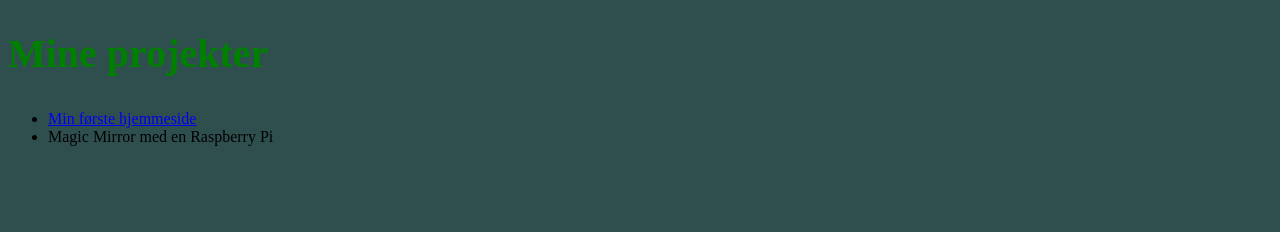
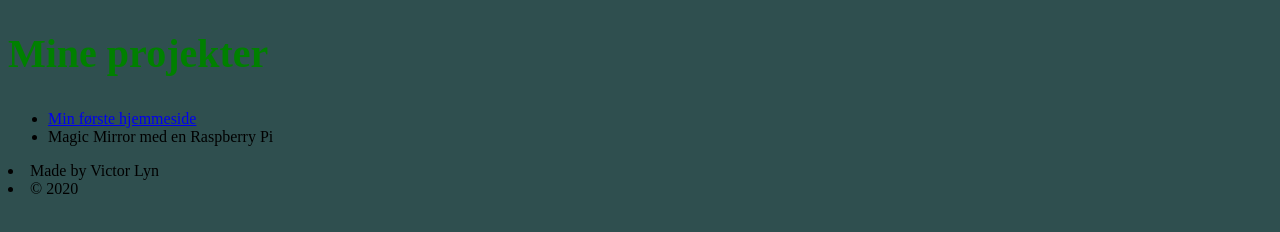
Before and after one commit to Victorlyn2/victorlyn2.github.io, a plain HTML site: page Index.html in a window 1280 px wide. Shown: the part 436-668 px from the top of the page. Drawn offline with Linux system fonts and the light colour scheme; files whose address does not match are found by name.

Commit message:
Update Index.html

```diff
--- a/Index.html
+++ b/Index.html
@@ -37,7 +37,8 @@
     </div>
 
     <footer>
-
+        <li>Made by Victor Lyn</li>
+        <li>&copy; 2020</li>
     </footer>
 </div>
 </body>
```
